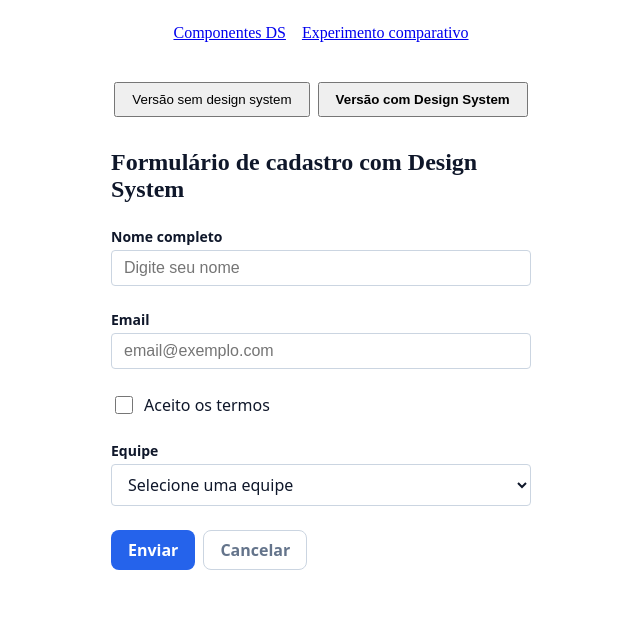
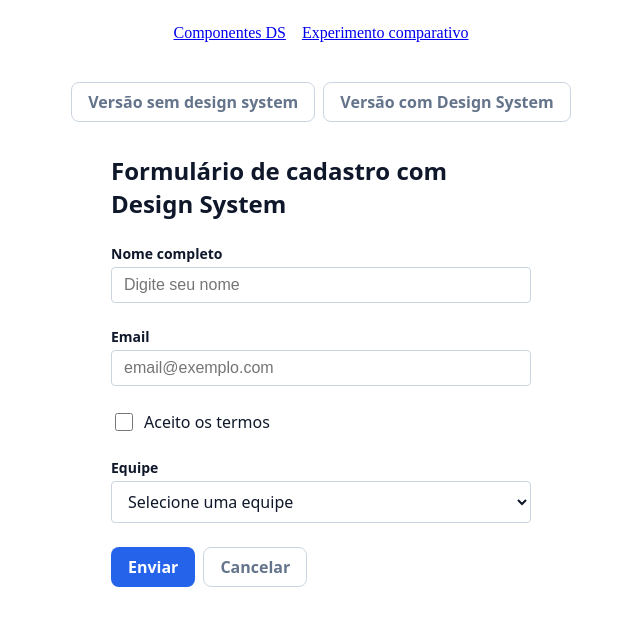
Before and after one commit to taisforsini/design-system, a React (Vite) app: page /comparison in a window 1280 px wide. Shown: the top 626 px of the page, without its empty margins (319-959 px from the left). Built offline with nearby package versions, Linux system fonts and the light colour scheme.

Commit message:
fix: use DS button and fix form font family

```diff
--- a/src/Comparison.tsx
+++ b/src/Comparison.tsx
@@ -1,33 +1,27 @@
 import { useState } from "react";
-import  FormularioPuro  from "./pages/FormularioPuro/index";
+import FormularioPuro from "./pages/FormularioPuro/index";
 import FormularioDS from "./pages/FomularioDS/index";
+import { Button } from "./components/Button/Button";
 
 export default function Comparison() {
   const [versao, setVersao] = useState<"pura" | "ds">("ds");
 
   return (
     <div>
-      <div style={{ display: "flex", justifyContent: "center", gap: 8, marginTop: 24 }}>
-        <button
-          onClick={() => setVersao("pura")}
-     style={{
-            padding: "8px 16px",
-            fontWeight: versao === "pura" ? "bold" : "normal",
-            cursor: "pointer",
-          }}
-        >
+      <div
+        style={{
+          display: "flex",
+          justifyContent: "center",
+          gap: 8,
+          marginTop: 24,
+        }}
+      >
+        <Button variant="secondary" onClick={() => setVersao("pura")}>
           Versão sem design system
-        </button>
-        <button
-          onClick={() => setVersao("ds")}
-          style={{
-            padding: "8px 16px",
-            fontWeight: versao === "ds" ? "bold" : "normal",
-            cursor: "pointer",
-          }}
-        >
+        </Button>
+        <Button variant="secondary" onClick={() => setVersao("ds")}>
           Versão com Design System
-        </button>
+        </Button>
       </div>
 
       {versao === "pura" ? <FormularioPuro /> : <FormularioDS />}
--- a/src/pages/FomularioDS/FormularioDS.css
+++ b/src/pages/FomularioDS/FormularioDS.css
@@ -9,6 +9,7 @@
 .form-ds-title {
   font-size: var(--font-size-title);
   font-weight: var(--font-weight-bold);
+  font-family: var(--font-family-base);
   color: var(--color-text);
   margin: 0;
 }
```
